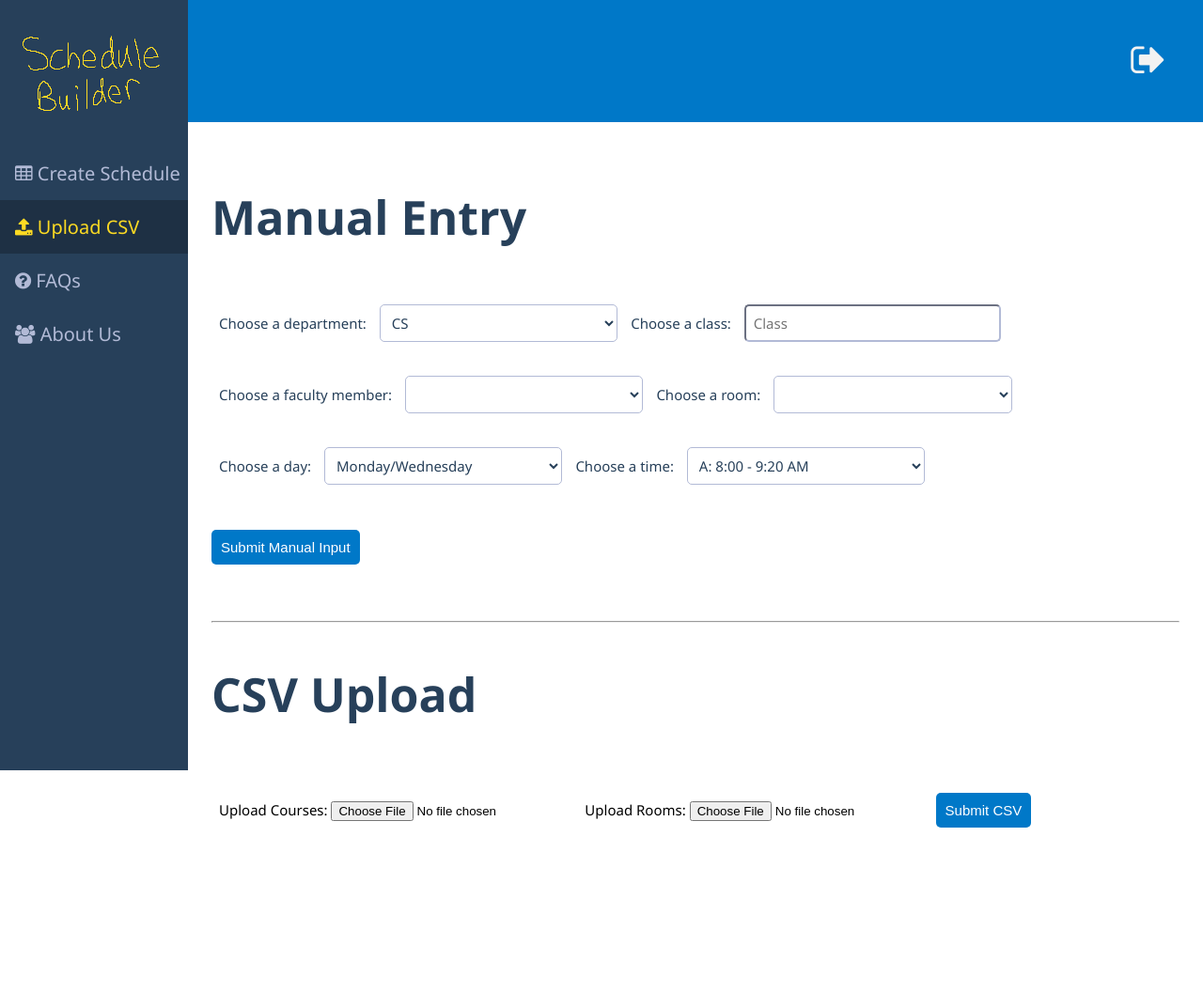
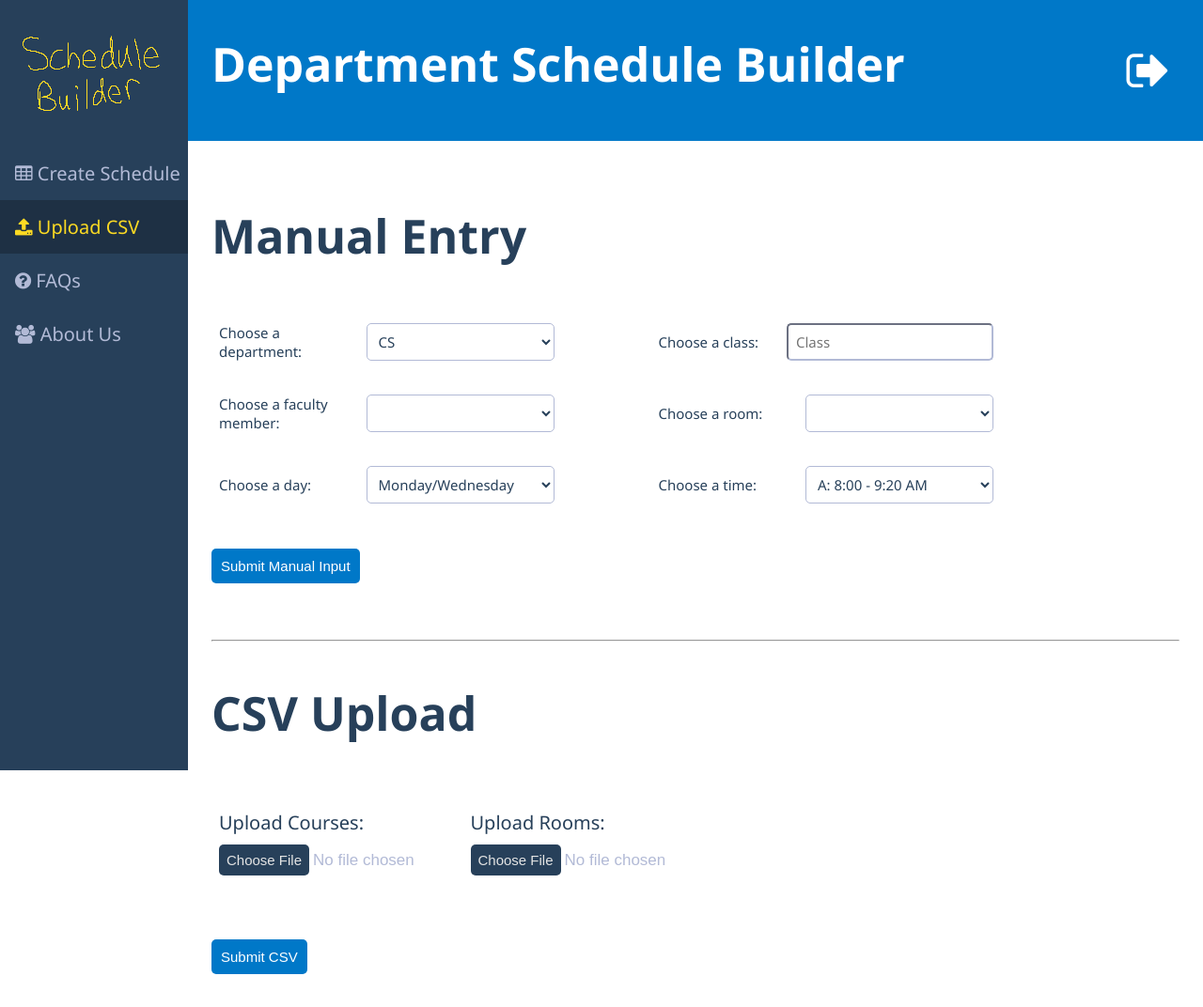
Before and after one commit to allisons212/499Team5, a Flask app: page /uploadCSV in a window 1280 px wide. Shown: the whole page at 94% size. Before the commit the page ends 881 px from the top, so only its background shows below. Run offline with Flask 2, Linux system fonts and the light colour scheme; lists and menus that the app fills with data are empty; parts of the project's set-up code (start-up, migrations or seed data) failed here and were passed over.

Commit message:
finished up work on gui

```diff
--- a/app.py
+++ b/app.py
@@ -90,7 +90,7 @@ def home():
 
 @app.route('/aboutUs') # make each of these for each html
 def about_us():
-    return render_template('aboutUs.html')
+    return render_template('aboutUs.html', department=user.getUser())
 
 
 @app.route('/account')
@@ -100,12 +100,12 @@ def account():
 
 @app.route('/faq')
 def faq():
-    return render_template('faq.html')
+    return render_template('faq.html', department=user.getUser())
 
 
 @app.route('/generate_schedule')
 def generate_schedule():
-    return render_template('generateSchedule.html')
+    return render_template('generateSchedule.html', department=user.getUser())
 
 
 @app.route('/settings')
@@ -151,12 +151,12 @@ def upload_csv():
             fileUploadSuccess = "File Uploaded Successfully!"
 
             # Render the template with updated text on screen
-            return render_template('uploadCSV.html', fileUploadSuccess=fileUploadSuccess)
+            return render_template('uploadCSV.html', department=user.getUser(), fileUploadSuccess=fileUploadSuccess)
 
     elif request.method == 'GET':
-        return render_template('uploadCSV.html')
+        return render_template('uploadCSV.html', department=user.getUser())
 
-    return render_template('uploadCSV.html', error=error)
+    return render_template('uploadCSV.html', department=user.getUser(), error=error)
 
 @app.post('/assignments/generate')
 def generate_assignments():
--- a/static/css/styles.css
+++ b/static/css/styles.css
@@ -573,48 +613,71 @@ h4 {
 
 .topnav {
     background-color: #0078c8;
-    height: 100px; /* Full-height: remove this if you want "auto" height */
-    z-index: 1;
+    height: 150px; /* Full-height: remove this if you want "auto" height */
     /* width: 80%; */
     text-align: end;
     padding-right: 20px;
-    padding-top: 30px;
+    /* padding-top: 20px; */
     margin-left: 200px;
+    /* display: flex; */
 }
 
-.topnav span {
-    color: #f2f2f2;
+.topnav .departmentTitle {
+    color: #fff;
     font-family: "Segoe UI", Tahoma, Geneva, Verdana, sans-serif;
-    display: inline-block;
-    padding: 5px;
-    text-align: center;
+    /* text-align: left; */
+    margin-left: 25px;
+    cursor: context-menu;
+    float: left;
+    font-size: 50px;
 }
 
-.topnav a {
-    color: #f2f2f2;
-    font-family: "Segoe UI", Tahoma, Geneva, Verdana, sans-serif;
+.account {
+    position: relative;
     display: inline-block;
-    padding: 5px;
+    text-align: center;
+    padding-top: 40px;
 }
 
-/* .topnav span:hover {
+/* Dropdown Content (Hidden by Default) */
+.logOutText {
+    visibility: hidden;
+    background-color: #27405a;
+    color: #fff;
+    text-align: center;
+    font-family: "Segoe UI", Tahoma, Geneva, Verdana, sans-serif;
+    border-radius: 6px;
+    padding: 10px;
+    font-size: 15px;
+    position: relative;
+    text-align: center;
+    display: flex;
+}
+
+.account a {
+    color: #fff;
+    font-family: "Segoe UI", Tahoma, Geneva, Verdana, sans-serif;
+    font-size: 50px;
+}
+
+.account #logoutIcon:hover {
     color: #27405a;
 }
 
-.topnav a:hover {
-    color: #27405a;
-} */
+.account a:hover + .logOutText {
+    visibility: visible;
+}
 
-.topbar {
-    background-color: #0078c8;
+/* .topbar { */
+/* background-color: #0078c8;
     height: 100px; /* Full-height: remove this if you want "auto" height */
-    z-index: 1;
+/* z-index: 1; */
 /* width: 80%; */
-    text-align: end;
+/* text-align: end;
     padding-right: 20px;
     padding-top: 30px;
     margin-left: 0px;
-}
+} */
 /* input[type=text], select {
   width: 100%;
   padding: 12px 20px;
@@ -664,7 +727,19 @@ input[type=submit]:hover {
     font-size: 50px;
 }
 
+.uploadCSVForm{
+    display: grid;
+    grid-template-columns: repeat(2, 1fr);
+    grid-template-rows: repeat(3, 1fr);
+    grid-column-gap: 10%;
+    grid-row-gap: 0px;
+    max-width: 850px;
+}
+
 .uploadCSVDropDown {
+    display: flex;
+    align-items: center;
+    justify-content: space-between;
     background-color: #fff;
     color: #27405a;
     border-color: #b2bad6;
@@ -673,6 +748,7 @@ input[type=submit]:hover {
     font-size: 15px;
     /* cursor:pointer; */
     font-family: "Segoe UI", Tahoma, Geneva, Verdana, sans-serif;
+    display: flex;
 }
 
 .uploadCSVDropDown select {
@@ -683,6 +759,7 @@ input[type=submit]:hover {
     border-radius: 5px;
     padding: 8px;
     font-size: 15px;
+    min-width: 200px;
     width: 25%;
     margin: 10px;
     cursor: pointer;
@@ -696,6 +773,7 @@ input[type=submit]:hover {
     border-color: #b2bad6;
     padding: 8px;
     font-size: 15px;
+    min-width: 200px;
     width: 25%;
     margin: 10px;
     cursor: text;
@@ -723,71 +801,55 @@ input[type=submit]:hover {
 
 .uploadCSVFile {
     font-family: "Segoe UI", Tahoma, Geneva, Verdana, sans-serif;
+    padding: 8px;
+    font-size: 15px;
+    display: flex;
+    padding-right: 0px;
+    width: 100%;
+}
+.uploadCSVFile .individualFileUpload {
+    margin: 10px;
+    min-width: 200px;
+    width: 25%;
+    border-radius: 5px;
+    padding: 10px;
+    padding-right: 0px;
+    margin-left: 0px;
+    padding-left: 0px;
+    position: relative;
 }
 
-.uploadCSVFile{
-    font-family: "Segoe UI", Tahoma, Geneva, Verdana, sans-serif;
-    padding: 8px;
-    font-size: 15px;
-    display: inline;
-    /* width: 200px; */
-    padding-right:0px;
-    margin-right: 5px;
-    /* background-color: #0078c8;
-    color: #fff;
-    border-radius: 5px; */
-}
-.account {
-    position: relative;
-    display: inline-block;
-    text-align: center;
+.uploadCSVFile input[type="file"] {
+    font-size: 17px;
+    color: #b2bad6;
 }
 
-/* Dropdown Content (Hidden by Default) */
-.logOutText {
-    visibility: hidden;
-    background-color: #27405a;
-    color: #fff;
-    text-align: center;
-    font-family: "Segoe UI", Tahoma, Geneva, Verdana, sans-serif;
-    border-radius: 6px;
-    padding: 10px;
-    font-size: 15px;
-    position: relative;
-    text-align: center;
-    display: flex;
-}
-
-.account .logOut {
-    /* display: flex; */
-    text-align: center;
-}
-.account a {
-    font-size: 40px;
-}
-
-.account #logoutIcon:hover {
+.uploadCSVFile label {
+    font-size: 20px;
     color: #27405a;
 }
 
-.account a:hover + .logOutText {
-    visibility: visible;
+.uploadCSVFile input[type="file"]::file-selector-button {
+    background-color: #27405a;
+    color: #e4e4e4;
+    border-radius: 5px;
+    border: none;
+    font-size: 15px;
+    cursor: pointer;
+    text-align: center;
+    margin-top: 10px;
+    margin-bottom: 10px;
+    padding: 8px;
+    cursor: pointer;
 }
 
-/* Links inside the dropdown
-  .accountDropdownContent a {
-    color: #b2bad6;
-    text-decoration: none;
-    display: block;
-    margin: 0px;
-    padding: 10px;
-  } */
+.uploadCSVFile input[type="file"]::file-selector-button:hover {
+    background-color: #283c52;
+    color: #fff;
+}
 
-/* Change color of dropdown links on hover */
-/* .accountDropdownContent a:hover {
-    background-color: #3d628a;
-    color: #ffffff;
-} */
-
-/* Show the dropdown menu on hover */
-/* .account:hover .accountDropdownContent {display: block;} */
+.successfulUpload{
+    font-size: 20px;
+    font-family: 'Segoe UI', Tahoma, Geneva, Verdana, sans-serif;
+    color: #27405a;
+}
--- a/static/js/getScheduleInfo.js
+++ b/static/js/getScheduleInfo.js
@@ -63,7 +63,7 @@ function renderDayAssignment(dayAssignments, courseData) {
             for (const key of Object.values(classes)) {
                 // The string that contains the html code for the table
                 data +=
-                    '<div class="class" style="border-color: rgba(0, 0, 0, 0.2);">' +
+                    '<div class="class' + day + time + '" style="border-color: rgba(0, 0, 0, 0.2);">' +
                     key +
                     "<br>" +
                     courseData[key]["Faculty Assignment"] +
--- a/templates/aboutUs.html
+++ b/templates/aboutUs.html
@@ -11,9 +11,7 @@
 
 <body>
         <div class="topnav">
-            <!-- <a href="#html1" style="margin-top: 0px;">
-                <i class="fa fa-bell-o" style="font-size: 25px;"></i>
-            </a> -->
+            <h1 class="departmentTitle">{{department}} Department Schedule Builder</h1>
             <div class="account">
 
                     <a href="{{ url_for('login') }}">
@@ -22,8 +20,6 @@
 
                     <div class="logOutText">Log Out</div>
             </div>
-
-
         </div>
 
 
--- a/templates/uploadCSV.html
+++ b/templates/uploadCSV.html
@@ -13,9 +13,7 @@
 
     <body>
         <div class="topnav">
-            <!-- <a href="#html1" style="margin-top: 0px;">
-                <i class="fa fa-bell-o" style="font-size: 25px;"></i>
-            </a> -->
+            <h1 class="departmentTitle">{{department}} Department Schedule Builder</h1>
             <div class="account">
                 <a href="{{ url_for('login') }}">
                     <i class="fa fa-sign-out" id="logoutIcon"></i>
@@ -52,9 +50,10 @@
         </div>
 
         <div class="main">
-            <div >
+            <div>
                 <h2 class="uploadCSVFormTitle">Manual Entry</h2>
                 <form action="" method="post">
+                    <div class="uploadCSVForm">
                         <div class="uploadCSVDropDown">
                             <label for="department">Choose a department:</label>
 
@@ -63,7 +62,9 @@
                                 <option value="ECE">ECE</option>
                                 <option value="CPE">CPE</option>
                             </select>
+                        </div>
 
+                        <div class="uploadCSVDropDown">
                             <label for="class">Choose a class:</label>
 
                             <input
@@ -79,11 +80,13 @@
                         <div class="uploadCSVDropDown">
                             <label for="prof">Choose a faculty member:</label>
                             <select id="prof" name="faculty"></select>
-
+                        </div>
+                        <div class="uploadCSVDropDown">
                             <label for="room">Choose a room:</label>
 
                             <select id="room" name="room"></select>
                         </div>
+
                         <div class="uploadCSVDropDown">
                             <label for="day">Choose a day:</label>
 
@@ -91,7 +94,8 @@
                                 <option value="MW">Monday/Wednesday</option>
                                 <option value="TR">Tuesday/Thursday</option>
                             </select>
-
+                        </div>
+                        <div class="uploadCSVDropDown">
                             <label for="time">Choose a time:</label>
                             <select id="time" name="time" required>
                                 <option value="A">A: 8:00 - 9:20 AM</option>
@@ -103,18 +107,15 @@
                                 <option value="G">G: 6:00 - 7:20 PM</option>
                             </select>
                         </div>
-
-
-
-
+                    </div>
                     <input class="uploadCSVSubmit" type="submit" name="submit_button" value="Submit Manual Input" />
                 </form>
                 {% if error == 1 %}
-                <p class="error"><strong>Error:</strong> Invalid class number.</p>
+                <p class="successfulUpload"><strong>Error:</strong> Invalid class number.</p>
                 {% endif %}
             </div>
-            <div style="font-family:'Segoe UI', Tahoma, Geneva, Verdana, sans-serif">
-                <hr style="margin-top:50px;">
+            <div style="font-family: 'Segoe UI', Tahoma, Geneva, Verdana, sans-serif">
+                <hr style="margin-top: 50px" />
                 <!-- <h2 class="uploadCSVFormTitle" style="font-size:30px; margin-top:50px; margin-bottom: 50px;">OR</h2>
                 <hr> -->
                 <h2 class="uploadCSVFormTitle">CSV Upload</h2>
@@ -122,18 +123,20 @@
             <div>
                 <form action="" method="post" enctype="multipart/form-data">
                     <div class="uploadCSVFile">
+                        <div class="individualFileUpload">
                             <label for="uploadCSV">Upload Courses:</label>
                             <input type="file" name="courses" id="uploadCSV" accept="text/csv" required />
                         </div>
-                <div class="uploadCSVFile">
+                        <div class="individualFileUpload">
                             <label for="uploadRooms">Upload Rooms:</label>
-                    <input type="file" name="r" id="uploadRooms" accept="text/csv" required/>
+                            <input type="file" name="rooms" id="uploadRooms" accept="text/csv" required />
+                        </div>
                     </div>
                     <input class="uploadCSVSubmit" type="submit" name="submit_button" value="Submit CSV" />
                 </form>
 
                 {% if fileUploadSuccess %}
-                <p class="error"><strong>Success:</strong> {{fileUploadSuccess}}</p>
+                <p class="successfulUpload"><strong>Success:</strong> {{fileUploadSuccess}}</p>
                 {% endif %}
             </div>
         </div>
```
Also changed, not shown: other parts of static/css/styles.css (+72 -32 lines), static/upload/Dept1ClassDataConflicts.csv (added, +48 -0 lines), static/upload/Dept1Rooms.csv (added, +35 -0 lines), templates/faq.html (+9 -10 lines), templates/generateSchedule.html (+7 -7 lines), templates/login.html (+6 -4 lines). Lines whose indentation alone changed are shown as unchanged.
